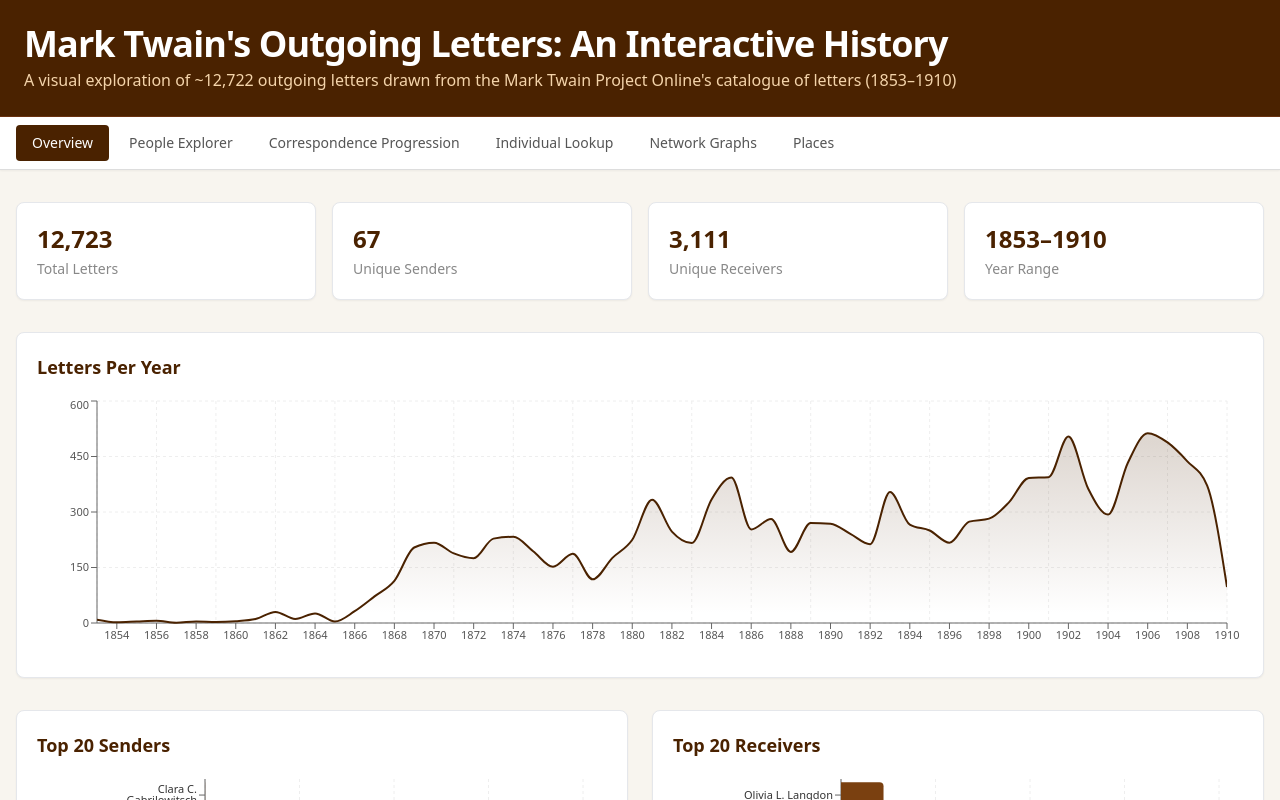
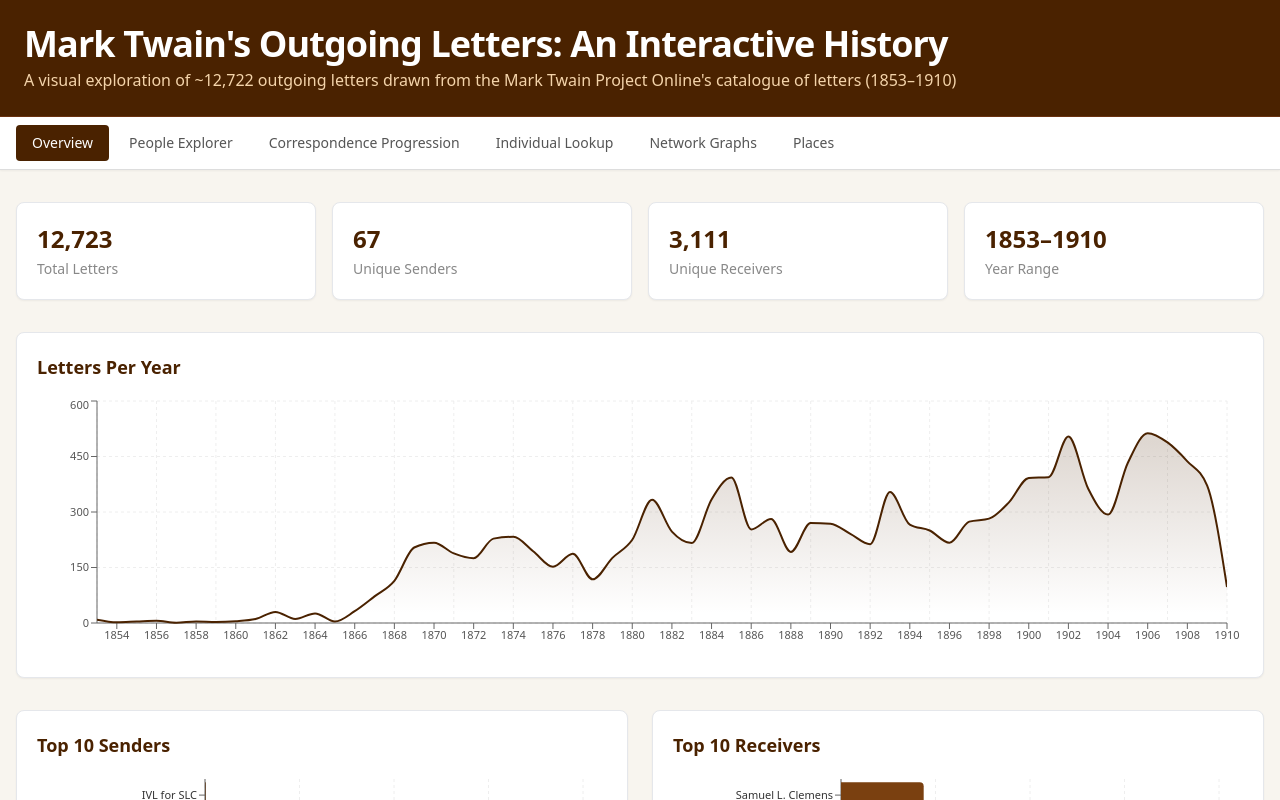
Before and after one commit to gilliansmac92/twain-dashboard, a React (Vite) app: page / in a window 1280 px wide. Shown: the top 800 px of the page. Built offline with nearby package versions, Linux system fonts and the light colour scheme.

Commit message:
Change top senders and receivers from 20 to 10
Co-authored-by: gilliansmac92 <151566150+gilliansmac92@users.noreply.github.com>

```diff
--- a/src/components/Overview.jsx
+++ b/src/components/Overview.jsx
@@ -65,11 +65,11 @@ export default function Overview({ data }) {
 
       <div className="grid grid-cols-1 lg:grid-cols-2 gap-6">
         <div className="bg-white border border-[#e5e7eb] rounded-lg p-5 shadow-sm">
-          <h2 className="text-lg font-semibold text-[#4a2200] mb-4">Top 20 Senders</h2>
+          <h2 className="text-lg font-semibold text-[#4a2200] mb-4">Top 10 Senders</h2>
           <HBarChart data={[...topSenders].reverse()} />
         </div>
         <div className="bg-white border border-[#e5e7eb] rounded-lg p-5 shadow-sm">
-          <h2 className="text-lg font-semibold text-[#4a2200] mb-4">Top 20 Receivers</h2>
+          <h2 className="text-lg font-semibold text-[#4a2200] mb-4">Top 10 Receivers</h2>
           <HBarChart data={[...topReceivers].reverse()} color="#7a4010" />
         </div>
       </div>
--- a/src/utils/dataUtils.js
+++ b/src/utils/dataUtils.js
@@ -86,7 +86,7 @@ export function processData(rows) {
   });
   const topSenders = Object.entries(senderCounts)
     .sort((a, b) => b[1] - a[1])
-    .slice(0, 20)
+    .slice(0, 10)
     .map(([name, count]) => ({ name, count }));
 
   const receiverCounts = {};
@@ -95,7 +95,7 @@ export function processData(rows) {
   });
   const topReceivers = Object.entries(receiverCounts)
     .sort((a, b) => b[1] - a[1])
-    .slice(0, 20)
+    .slice(0, 10)
     .map(([name, count]) => ({ name, count }));
 
   const locationCounts = {};
```
Also changed, not shown: 1 other file (tests, documents, lock files or other folders).
